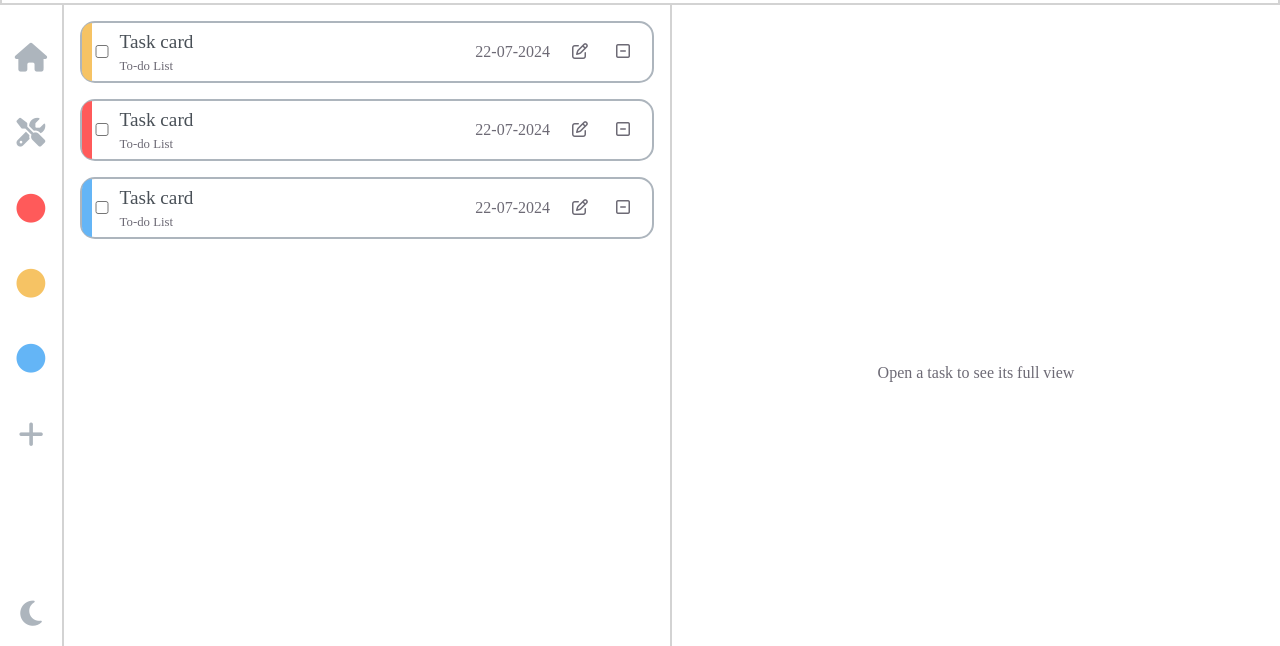
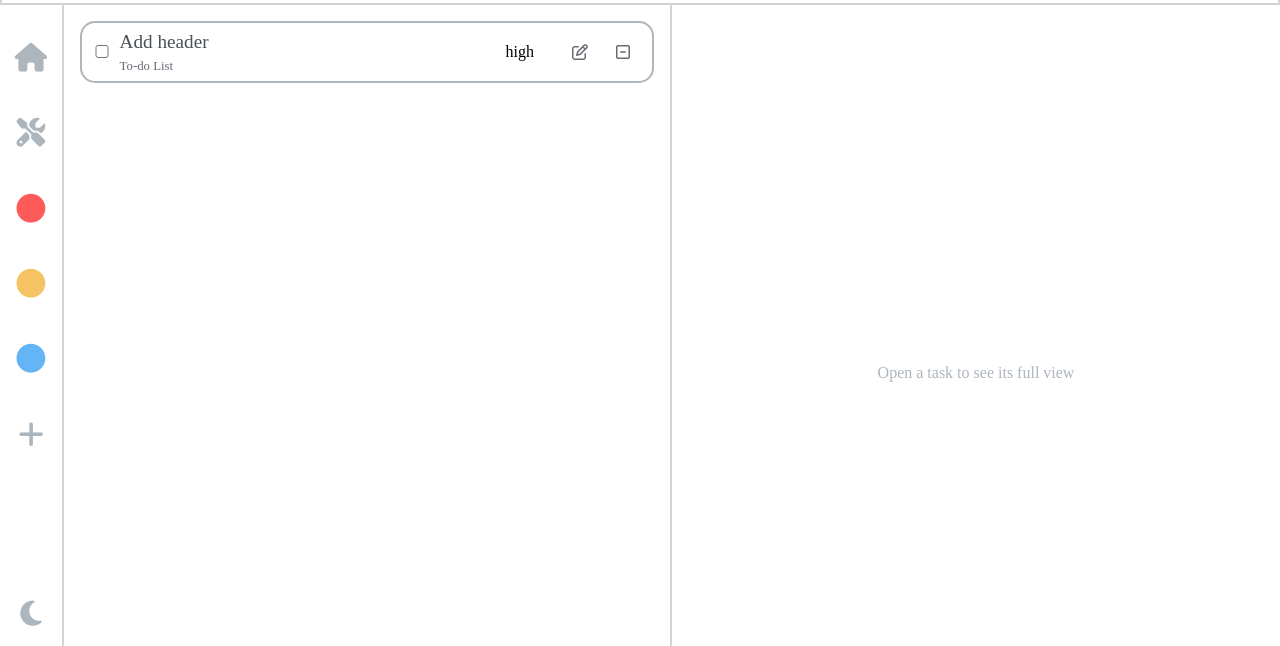
Before and after one commit to AdnaneTaleb10/Odin-To-Do-List, a website built with webpack: page src/index.html in a window 1280 px wide. Shown: the part 59-705 px from the top of the page. Built offline with nearby package versions, Linux system fonts and the light colour scheme; a web font is replaced by a local one.

Commit message:
Add function to display task cards in DOM by tasks array

```diff
--- a/src/index.html
+++ b/src/index.html
@@ -33,66 +33,12 @@
     </aside>
 
     <div id="min-view">
-      <div class="task">
-        <div class="priority medium"></div>
-        <div class="wrapper">
-            <input type="checkbox" class="check">
-            <div class="info">
-                <p class="title">Task card</p>
-                <p class="project">To-do List</p>
-            </div>
-            <div class="date-and-actions">
-                <p class="due-date">22-07-2024</p>
-                <button class="actions">
-                    <i class="fa-regular fa-pen-to-square"></i>
-                </button>
-                <button class="actions">
-                    <i class="fa-regular fa-square-minus"></i>
-                </button>
-            </div>
-        </div>
+
     </div>
 
-    <div class="task">
-        <div class="priority high"></div>
-        <div class="wrapper">
-            <input type="checkbox" class="check">
-            <div class="info">
-                <p class="title">Task card</p>
-                <p class="project">To-do List</p>
-            </div>
-            <div class="date-and-actions">
-                <p class="due-date">22-07-2024</p>
-                <button class="actions">
-                    <i class="fa-regular fa-pen-to-square"></i>
-                </button>
-                <button class="actions">
-                    <i class="fa-regular fa-square-minus"></i>
-                </button>
-            </div>
-        </div>
-    </div>
 
-    <div class="task">
-        <div class="priority low"></div>
-        <div class="wrapper">
-            <input type="checkbox" class="check">
-            <div class="info">
-                <p class="title">Task card</p>
-                <p class="project">To-do List</p>
-            </div>
-            <div class="date-and-actions">
-                <p class="due-date">22-07-2024</p>
-                <button class="actions">
-                    <i class="fa-regular fa-pen-to-square"></i>
-                </button>
-                <button class="actions">
-                    <i class="fa-regular fa-square-minus"></i>
-                </button>
-            </div>
-        </div>
-    </div>
-  </div>
+
+
 
     <div id="full-view">
       <div id="empty-view">Open a task to see its full view</div>
--- a/src/index.js
+++ b/src/index.js
@@ -1,9 +1,20 @@
 import './style.css';
-import setLogo from './logo';
-import Project from './newProject';
-import Task from './newTask';
+import setLogo from './modules/logo';
+import Project from './modules/newProject';
+import {Task , newTaskCard} from './modules/newTask';
+
 
 let tasks = [];
 let projects = [];
 
+const header = new Task('Add header', 'To-do List', '24-06-2024', 'high', 'Header components: Logo, dark/light mode theme icon, and login button');
+tasks.push(header);
+
+function displayTasks(arr) {
+    for(const task of arr) {
+        newTaskCard(task)
+    };
+};
+
 setLogo();
+displayTasks(tasks)
--- a/src/logo.js
+++ b/src/modules/logo.js
@@ -1,5 +1,5 @@
-import favicon from "./Assets/to-do-list.png"
-import headerLogo from "./Assets/logo.png"
+import favicon from "../Assets/to-do-list.png"
+import headerLogo from "../Assets/logo.png"
 import create from "./domCreate"
 
 export default function setLogo(){
--- /dev/null
+++ b/src/modules/newTask.js
@@ -0,0 +1,82 @@
+import create from "./domCreate";
+
+    // Card
+    // | Priority
+    // | Wrapper
+    // | | Checkbox
+    // | | Info
+    // | | | Title
+    // | | | Project
+    // | | Date and Actions
+    // | | | Due date
+    // | | | Edit task btn
+    // | | | Remove task button
+
+class Task {
+    constructor(title, project, priority, dueDate, description) {
+        this.title = title;
+        this.project = project;
+        this.priority = priority;
+        this.dueDate = dueDate;
+        this.description = description;
+        this.done = false;
+    }
+}
+
+function newTaskCard(task){
+    const minView = document.querySelector("#min-view");
+
+    const card = create.createElement("div");
+    card.classList.add('task-card');
+
+    const priority = create.createElement("div");
+    card.classList.add("priority");
+    card.classList.add(`${task.priority}`);
+
+    const wrapper = create.createElement("div");
+    wrapper.classList.add("wrapper");
+
+    const checkbox = create.createElement('input');
+    checkbox.classList.add('check');
+    checkbox.type = 'checkbox';
+    wrapper.appendChild(checkbox);
+
+    const info = create.createElement("div");
+    info.classList.add("info");
+
+    const title = create.createElement("p");
+    title.classList.add("title");
+    title.textContent =  `${task.title}`
+
+    const project = create.createElement("p");
+    project.classList.add("project");
+    project.textContent =  `${task.project}`
+
+    info.appendChild(title);
+    info.appendChild(project);
+
+    wrapper.appendChild(info);
+
+    const dateAndActions = document.createElement("div");
+    dateAndActions.classList.add("date-and-actions");
+
+    const dueDate = document.createElement("p");
+    dueDate.classList.add("date-and-actions");
+    dueDate.textContent = `${task.dueDate}`;
+
+    const editBtn = create.createElement('button');
+    const removeBtn = create.createElement('button');
+    editBtn.classList.add('fa-regular', 'fa-pen-to-square', 'actions');
+    removeBtn.classList.add('fa-regular', 'fa-square-minus', 'actions');
+
+    dateAndActions.appendChild(dueDate);
+    dateAndActions.appendChild(editBtn);
+    dateAndActions.appendChild(removeBtn);
+
+    wrapper.appendChild(dateAndActions);
+
+    card.append(priority , wrapper);
+    minView.appendChild(card)
+}
+
+export {Task , newTaskCard};
--- a/src/newTask.js
+++ /dev/null
@@ -1,12 +0,0 @@
-class Task {
-    constructor(title, project, priority, dueDate, description) {
-        this.title = title;
-        this.project = project;
-        this.priority = priority;
-        this.dueDate = dueDate;
-        this.description = description;
-        this.done = false;
-    }
-}
-
-export default Task;
--- a/src/style.css
+++ b/src/style.css
@@ -118,7 +118,8 @@ nav div i:hover{
 }
 
 #full-view > div#empty-view {
-    color: var(--dark-gray);
+    position: relative;
+    color: var(--default-gray);
     align-self: center;
     /* margin-bottom: 5em; */
     width: 100%;
@@ -142,7 +143,7 @@ nav div i:hover{
     font-weight: 700;
 }
 
-.task{
+.task-card{
     margin: 1em 1em 0 1em;
     border: 2px solid var(--default-gray);
     border-radius: 15px;
@@ -152,12 +153,12 @@ nav div i:hover{
     transition: .1s ease-in-out;
 }
 
-.task:hover{
+.task-card:hover{
     cursor: pointer;
     scale: 1.01;
 }
 
-.task > .priority{
+.task-card > .priority{
     height: 100%;
     width: 100%;
     grid-row: 1/2;
@@ -166,7 +167,7 @@ nav div i:hover{
     border-bottom-left-radius: 1em;
 }
 
-.task > .wrapper{
+.task-card > .wrapper{
     grid-row: 1/-1;
     grid-column: 2/-1;
     border-top-right-radius: 1em;
@@ -209,7 +210,7 @@ button.actions{
     background-color: transparent;
     border: none;
     color: var(--dark-gray);
-    padding: 1px 6px;
+    padding: 6px;
     border-radius: 3px;
 }
 
```
Also changed, not shown: src/modules/domCreate.js (renamed from src/domCreate.js), src/modules/newProject.js (renamed from src/newProject.js).
